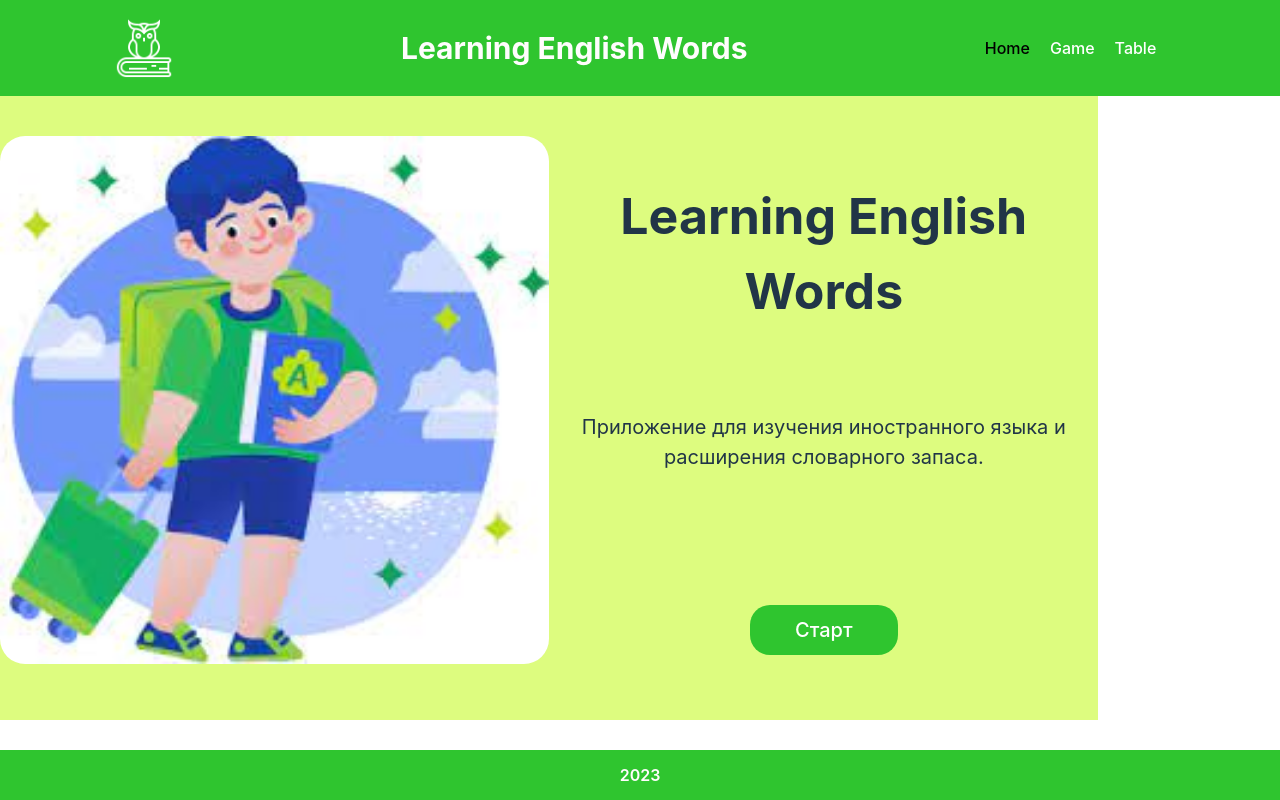
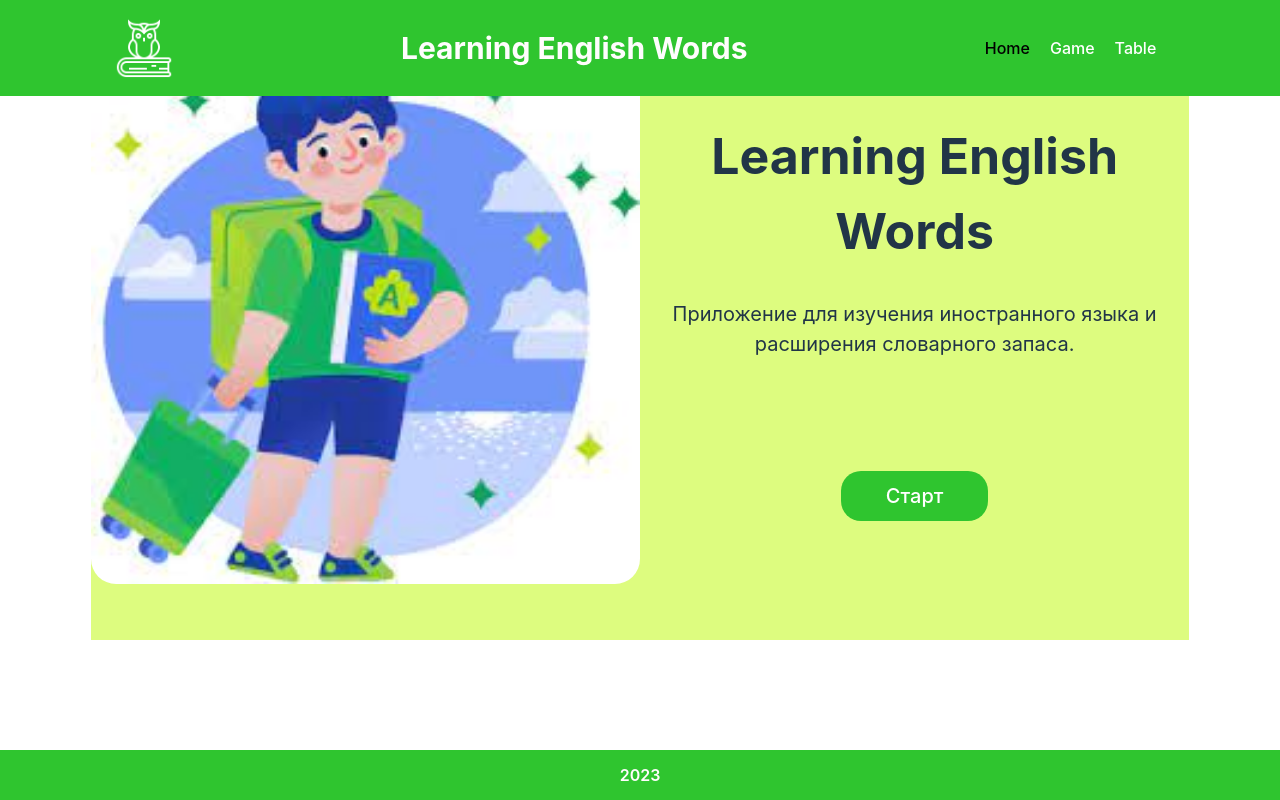
Before and after one commit to JuliaMichaela/English-learn-cards, a React (Vite) app: page / in a window 1280 px wide. Built offline with nearby package versions, Linux system fonts and the light colour scheme.

Commit message:
edited css styles

```diff
--- a/src/Pages/HomePage/HomePage.jsx
+++ b/src/Pages/HomePage/HomePage.jsx
@@ -12,7 +12,7 @@ export default function HomePage() {
                 <div className={style.column}>
                     <h1>Learning English Words</h1>
                     <p>Приложение для изучения иностранного языка и расширения словарного запаса.</p>
-                    <Link to="/table">Старт</Link>
+                    <Link to="/game">Старт</Link>
                 </div>
             </div>
 
--- a/src/style/index.css
+++ b/src/style/index.css
@@ -1,3 +1,11 @@
+* {
+  margin: 0;
+  padding: 0;
+  box-sizing: border-box ;
+}
+
+
+
 :root {
   font-family: Inter, system-ui, Avenir, Helvetica, Arial, sans-serif;
   line-height: 1.5;
@@ -25,13 +33,14 @@ a:hover {
   color: #000;
 }
 
-body {
+/* удалить потом */
+/* body {
   margin: 0;
   display: flex;
   place-items: center;
   min-width: 320px;
   min-height: 100vh;
-}
+}  */
 /*
 h1 {
   font-size: 3.2em;
```
Also changed, not shown: .eslintrc.cjs.
